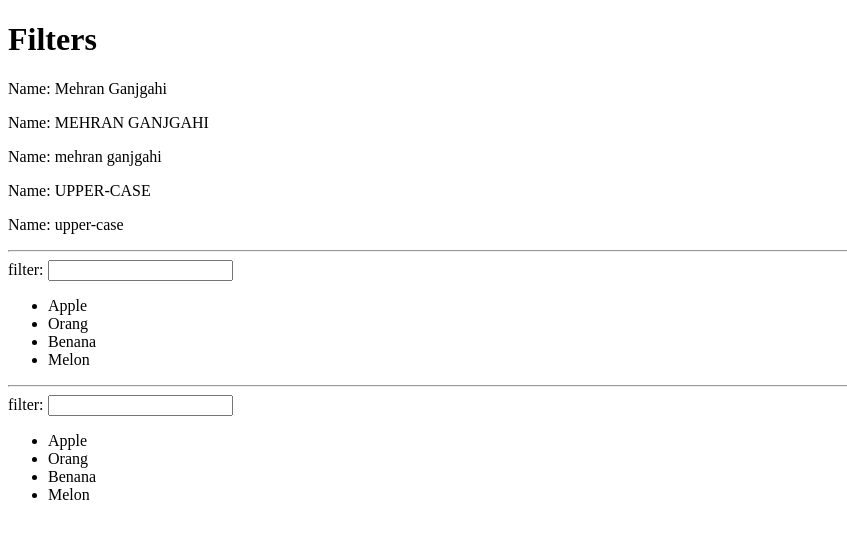
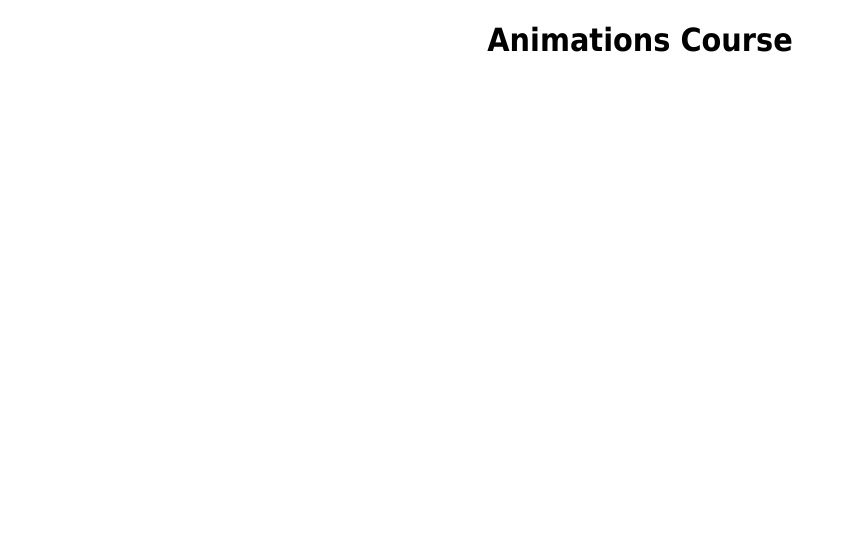
Before and after one commit to imganjgahi/VueTraining, a Vue app in the folder apps/cli/project/: page / in a window 1280 px wide. Shown: the top 538 px of the page, without its empty margins (0-847 px from the left). Built offline with nearby package versions, Linux system fonts and the light colour scheme.

Commit message:
ANIMATION COURSE

```diff
--- a/apps/cli/project/src/App.vue
+++ b/apps/cli/project/src/App.vue
@@ -1,12 +1,12 @@
 <template>
   <div id="app">
-    <AppFilters></AppFilters>
+    <AnimationPage></AnimationPage>
   </div>
 
 </template>
 
 <script>
-import AppFilters from './components/Filters/Filters'
+import AnimationPage from './components/Animation/MainPage'
 export default {
   name: "App",
   data: () => ({
@@ -14,7 +14,7 @@ export default {
     selectedComponent: "Quete"
   }),
   components: {
-    AppFilters
+    AnimationPage
   }
 };
 </script>
--- /dev/null
+++ b/apps/cli/project/src/components/Animation/MainPage.vue
@@ -0,0 +1,19 @@
+<template>
+    <div class="animationPage">
+        <h1>Animations Course</h1>
+    </div>
+</template>
+
+<script>
+export default {
+    name: "AnimationPage"
+}
+</script>
+
+<style scoped>
+
+h1 {
+    text-align: center;
+    font-family:  Tahoma, Geneva, Verdana, sans-serif;
+}
+</style>
```
